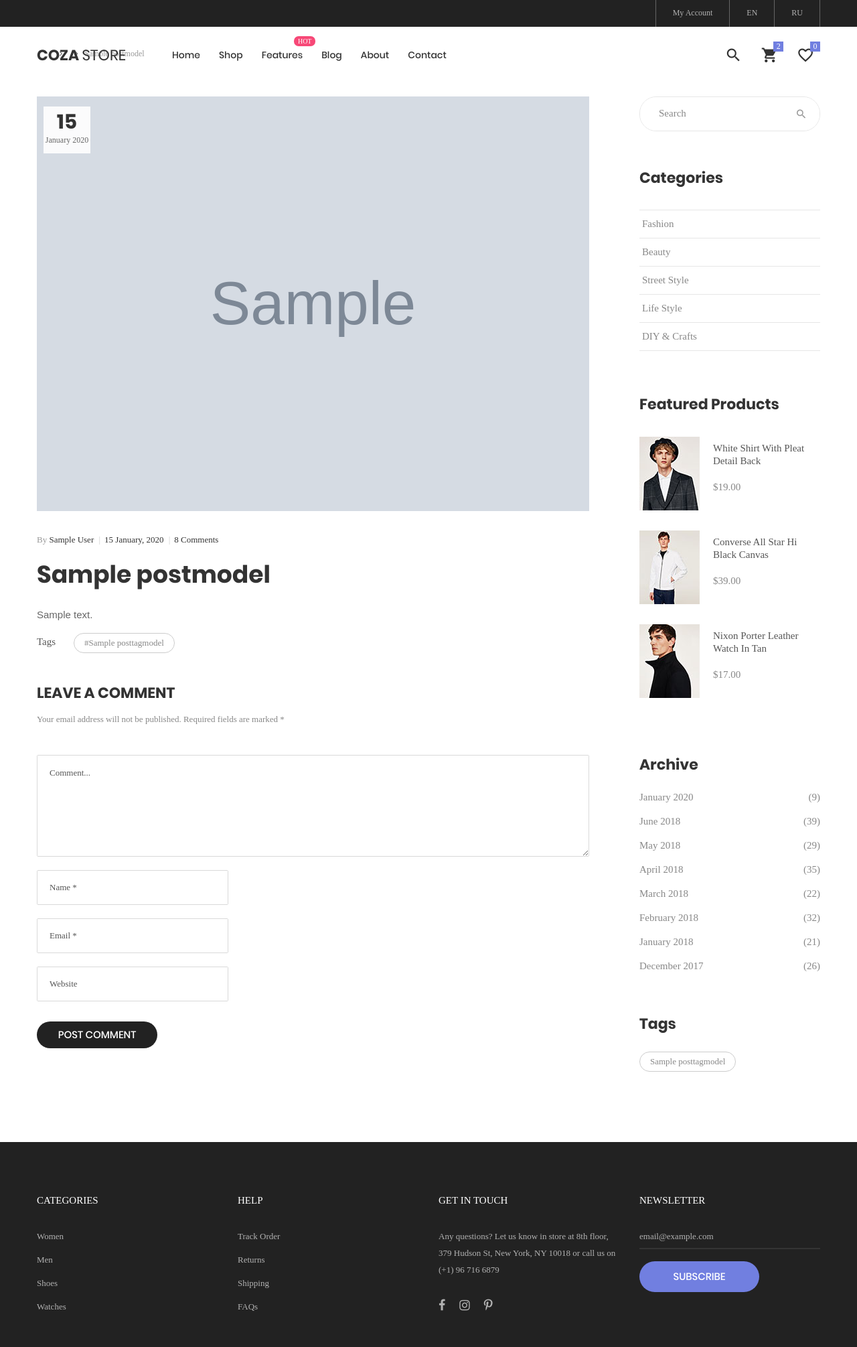
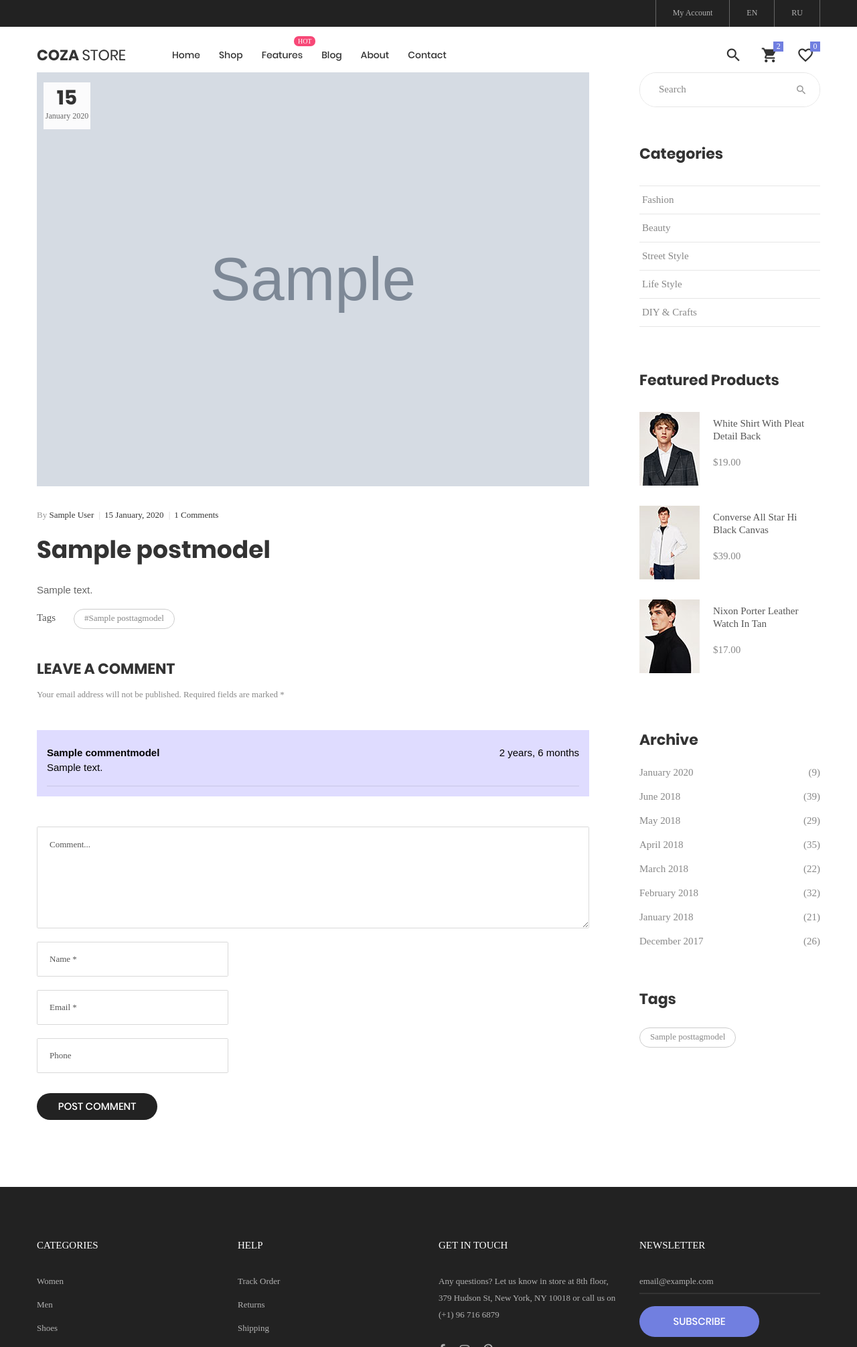
Before and after one commit to Jasur16/clothing-world, a Django app: page /blogs/1/posts/ in a window 1280 px wide. Shown: the top 2011 px of the page at 67% size. Run offline with Django 4.2, Linux system fonts and the light colour scheme; tables that the repository leaves empty hold one stand-in row (values such as "Sample post"); grey boxes marked "Sample" are stand-in pictures; some libraries are stand-ins or nearby versions; some web fonts are replaced.

Commit message:
Commentary is ready

```diff
--- a/blogs/admin.py
+++ b/blogs/admin.py
@@ -20,7 +20,7 @@ class PostModelAdmin(admin.ModelAdmin):
 
 @admin.register(CommentModel)
 class CommentModelAdmin(admin.ModelAdmin):
-    list_display = ['name', 'email', 'phone']
+    list_display = ['name', 'email', 'phone', 'post']
     list_display_links = ['name', 'email', 'phone']
     search_fields = ['name']
 
--- a/blogs/models.py
+++ b/blogs/models.py
@@ -51,7 +51,7 @@ class CommentModel(models.Model):
     created_at = models.DateTimeField(auto_now_add=True, verbose_name=_('created at'))
 
     def __str__(self):
-        return self.name
+        return f"{self.comment}\n{self.name}\n{self.email}\n{self.phone}"
 
     class Meta:
         verbose_name = _('comment')
--- a/blogs/urls.py
+++ b/blogs/urls.py
@@ -1,9 +1,10 @@
 from django.urls import path
-from .views import PostView, PostDetailView
+from .views import PostView, PostDetailView, CommentCreateView
 
 app_name = 'blogs'
 
 urlpatterns = [
     path('', PostView.as_view(), name='posts'),
-    path('<int:pk>/posts/', PostDetailView.as_view(), name='detail')
+    path('<int:pk>/posts/', PostDetailView.as_view(), name='detail'),
+    path('<int:pk>/comment/', CommentCreateView.as_view(), name='comment')
 ]
--- a/blogs/views.py
+++ b/blogs/views.py
@@ -1,13 +1,28 @@
-from django.shortcuts import render
-from django.views.generic import ListView, DetailView
+from django.shortcuts import render, get_object_or_404, reverse
+from django.views.generic import ListView, DetailView, CreateView
 from .models import PostModel
+from .forms import CommentModelForm
 
 
 class PostView(ListView):
     queryset = PostModel.objects.order_by('-id')
     template_name = 'blog.html'
+    # paginate_by = 2
 
 
 class PostDetailView(DetailView):
     model = PostModel
     template_name = 'blog-detail.html'
+
+
+class CommentCreateView(CreateView):
+    form_class = CommentModelForm
+    paginate_by = 2
+
+    def form_valid(self, form):
+        print(form.instance)
+        form.instance.post = get_object_or_404(PostModel, pk=self.kwargs.get('pk'))
+        return super().form_valid(form)
+
+    def get_success_url(self):
+        return reverse('blogs:detail', kwargs={'pk':self.kwargs.get('pk')})
--- a/templates/blog-detail.html
+++ b/templates/blog-detail.html
@@ -3,25 +3,25 @@
 
 {% block content %}
 <!-- breadcrumb -->
-<div class="container">
-    <div class="bread-crumb flex-w p-l-25 p-r-15 p-t-30 p-lr-0-lg">
-        <a href="{% url 'pages:home' %}" class="stext-109 cl8 hov-cl1 trans-04">
-            <i class="fa fa-angle-right m-l-9 m-r-10" aria-hidden="true"></i>
-        </a>
+<!--<div class="container">-->
+<!--    <div class="bread-crumb flex-w p-l-25 p-r-15 p-t-30 p-lr-0-lg">-->
+<!--&lt;!&ndash;        <a href="{% url 'pages:home' %}" class="stext-109 cl8 hov-cl1 trans-04">&ndash;&gt;-->
+<!--&lt;!&ndash;            <i class="fa fa-angle-right m-l-9 m-r-10" aria-hidden="true"></i>&ndash;&gt;-->
+<!--&lt;!&ndash;        </a>&ndash;&gt;-->
 
-        <a href="{% url 'blogs:posts' %}" class="stext-109 cl8 hov-cl1 trans-04">
-            <i class="fa fa-angle-right m-l-9 m-r-10" aria-hidden="true"></i>
-        </a>
+<!--&lt;!&ndash;        <a href="{% url 'blogs:posts' %}" class="stext-109 cl8 hov-cl1 trans-04">&ndash;&gt;-->
+<!--&lt;!&ndash;            <i class="fa fa-angle-right m-l-9 m-r-10" aria-hidden="true"></i>&ndash;&gt;-->
+<!--&lt;!&ndash;        </a>&ndash;&gt;-->
 
-        <span class="stext-109 cl4">
-			{{ object.title }}
-			</span>
-    </div>
-</div>
+<!--&lt;!&ndash;        <span class="stext-109 cl4">&ndash;&gt;-->
+<!--&lt;!&ndash;			{{ object.title }}&ndash;&gt;-->
+<!--&lt;!&ndash;			</span>&ndash;&gt;-->
+<!--    </div>-->
+<!--</div>-->
 
 
 <!-- Content page -->
-<section class="bg0 p-t-52 p-b-20">
+<section class="bg0 p-t-52 p-b-20 pt-5 mt-4" xmlns="http://www.w3.org/1999/html">
     <div class="container">
         <div class="row">
             <div class="col-md-8 col-lg-9 p-b-80">
@@ -53,7 +53,9 @@
 									<span class="cl12 m-l-4 m-r-6">|</span>
 								</span>
 								<span>
-									8 Comments
+                                    {% if object.comments.values %}
+									{{ object.comments.values.count }} Comments
+                                    {% endif %}
 								</span>
 							</span>
 
@@ -69,12 +71,11 @@
 							<span class="size-216 stext-116 cl8 p-t-4">
 								Tags
 							</span>
-
                         <div class="flex-w size-217">
                             <a href="#"
                                class="flex-c-m stext-107 cl6 size-301 bor7 p-lr-15 hov-tag1 trans-04 m-r-5 m-b-5">
                                 {% for tag in object.tag.values %}
-                                    #{{ tag.name }}
+                                #{{ tag.name }}
                                 {% endfor %}
                             </a>
                         </div>
@@ -90,9 +91,25 @@
                             Your email address will not be published. Required fields are marked *
                         </p>
 
-                        <form>
+                        <div style="{% if object.comments.values %}background-color: #dfdcff; color: black;{% endif %}" class="container pt-4">
+                            {% for comment in object.comments.values %}
+                                <div class="row mb-3">
+                                    <div class="col-6"><strong>{{ comment.name }}</strong></div>
+                                    <div class="col-6 text-right">{{ comment.created_at|timesince }}</div>
+                                    <div class="col-12">
+                                        <p>
+                                            {{ comment.comment }}
+                                        </p>
+                                        <hr>
+                                    </div>
+                                </div>
+                            {% endfor %}
+                        </div>
+
+                        <form action="{% url 'blogs:comment' pk=object.pk %}" method="post" class="mt-5">
+                            {% csrf_token %}
                             <div class="bor19 m-b-20">
-                                <textarea class="stext-111 cl2 plh3 size-124 p-lr-18 p-tb-15" name="cmt"
+                                <textarea class="stext-111 cl2 plh3 size-124 p-lr-18 p-tb-15" name="comment"
                                           placeholder="Comment..."></textarea>
                             </div>
 
@@ -107,8 +124,8 @@
                             </div>
 
                             <div class="bor19 size-218 m-b-30">
-                                <input class="stext-111 cl2 plh3 size-116 p-lr-18" type="text" name="web"
-                                       placeholder="Website">
+                                <input class="stext-111 cl2 plh3 size-116 p-lr-18" type="text" name="phone"
+                                       placeholder="Phone">
                             </div>
 
                             <button class="flex-c-m stext-101 cl0 size-125 bg3 bor2 hov-btn3 p-lr-15 trans-04">
```
Also changed, not shown: blogs/forms.py (added, +8 -0 lines), templates/blog.html (+11 -6 lines), media/posts/blog-06.jpg (added).
